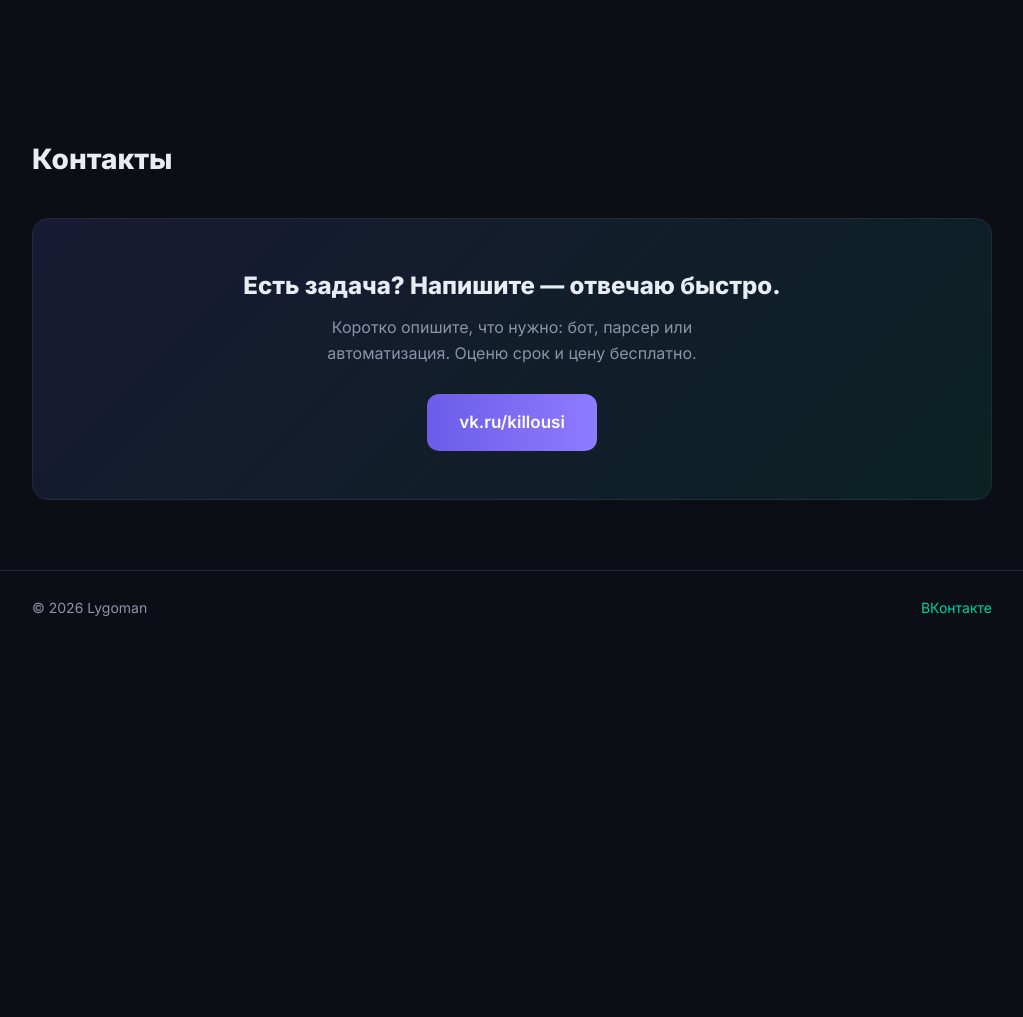
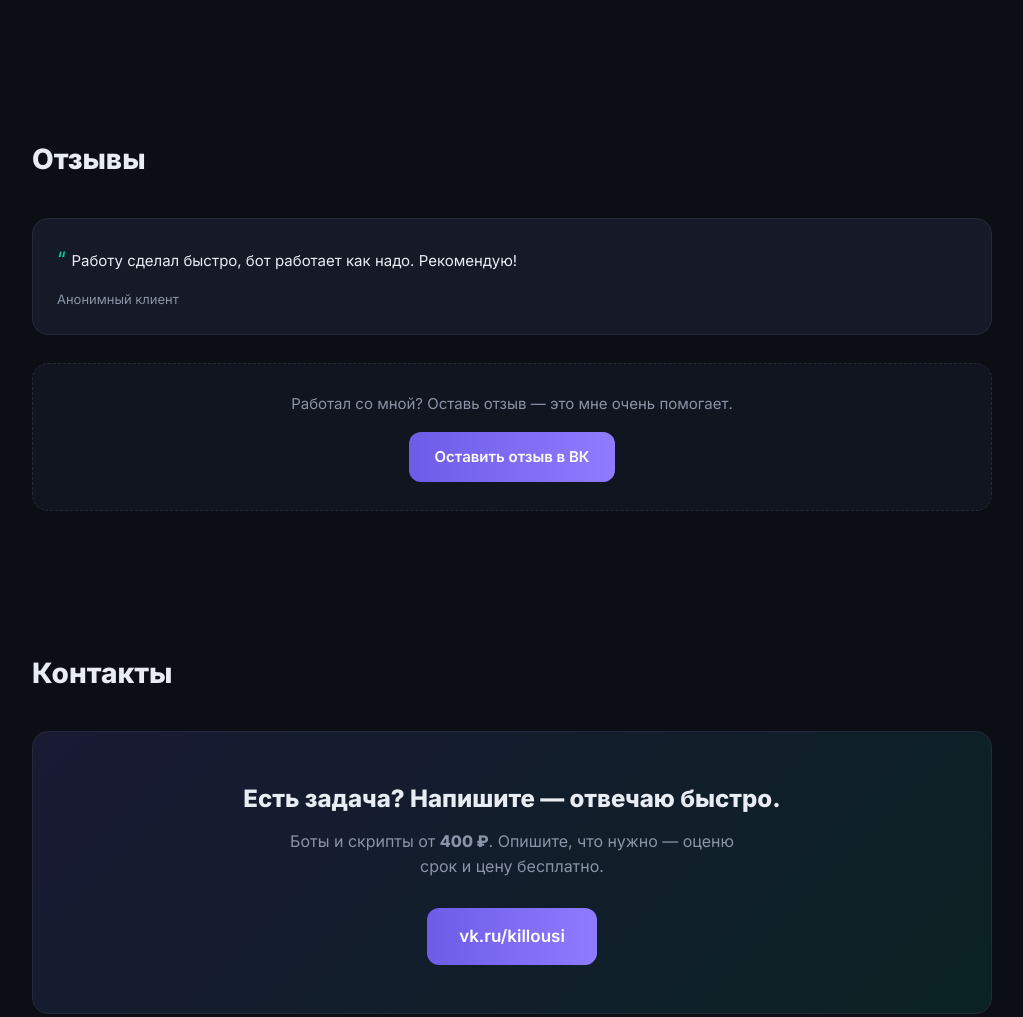
Before and after one commit to pstrihov-ai/portfolio, a plain HTML site: page index.html in a window 1280 px wide. Shown: the part 1584-2601 px from the top of the page, without its empty margins (128-1151 px from the left). Before the commit the page ends 2230 px from the top, so only its background shows below. Drawn offline with Linux system fonts and the light colour scheme.

Commit message:
Add files via upload

```diff
--- a/index.html
+++ b/index.html
@@ -21,6 +21,7 @@
       <ul class="nav-links" id="navLinks">
         <li><a href="#services">Услуги</a></li>
         <li><a href="#works">Работы</a></li>
+        <li><a href="#reviews">Отзывы</a></li>
         <li><a href="#contact">Контакты</a></li>
       </ul>
     </nav>
@@ -99,11 +100,27 @@
       </div>
     </section>
 
+    <section class="section container" id="reviews">
+      <h2 class="section-title">Отзывы</h2>
+      <div class="reviews" id="reviewList">
+        <article class="review">
+          <p class="review-text">Работу сделал быстро, бот работает как надо. Рекомендую!</p>
+          <div class="review-author">Анонимный клиент</div>
+        </article>
+      </div>
+      <div class="review-cta">
+        <p>Работал со мной? Оставь отзыв — это мне очень помогает.</p>
+        <a href="https://vk.ru/killousi" class="btn btn-primary" target="_blank" rel="noopener">
+          Оставить отзыв в ВК
+        </a>
+      </div>
+    </section>
+
     <section class="section container" id="contact">
       <h2 class="section-title">Контакты</h2>
       <div class="contact-box">
         <h3>Есть задача? Напишите — отвечаю быстро.</h3>
-        <p>Коротко опишите, что нужно: бот, парсер или автоматизация. Оценю срок и цену бесплатно.</p>
+        <p>Боты и скрипты от <b>400 ₽</b>. Опишите, что нужно — оценю срок и цену бесплатно.</p>
         <a href="https://vk.ru/killousi" class="btn btn-primary btn-lg" target="_blank" rel="noopener">
           vk.ru/killousi
         </a>
--- a/style.css
+++ b/style.css
@@ -260,6 +260,48 @@ body {
   border-radius: 8px;
 }
 
+/* Reviews */
+.reviews {
+  display: grid;
+  grid-template-columns: repeat(auto-fit, minmax(260px, 1fr));
+  gap: 18px;
+  margin-bottom: 28px;
+}
+
+.review {
+  background: var(--card);
+  border: 1px solid var(--border);
+  border-radius: var(--radius);
+  padding: 24px;
+}
+
+.review-text {
+  font-size: 15px;
+  color: var(--text);
+  margin-bottom: 14px;
+}
+
+.review-text::before { content: "“ "; color: var(--accent-2); font-size: 20px; }
+
+.review-author {
+  color: var(--muted);
+  font-size: 13px;
+}
+
+.review-cta {
+  background: var(--bg-soft);
+  border: 1px dashed var(--border);
+  border-radius: var(--radius);
+  padding: 28px;
+  text-align: center;
+}
+
+.review-cta p {
+  color: var(--muted);
+  margin-bottom: 16px;
+  font-size: 15px;
+}
+
 /* Contact */
 .contact-box {
   background: linear-gradient(135deg, rgba(108, 92, 231, 0.15), rgba(0, 210, 160, 0.1));
```
